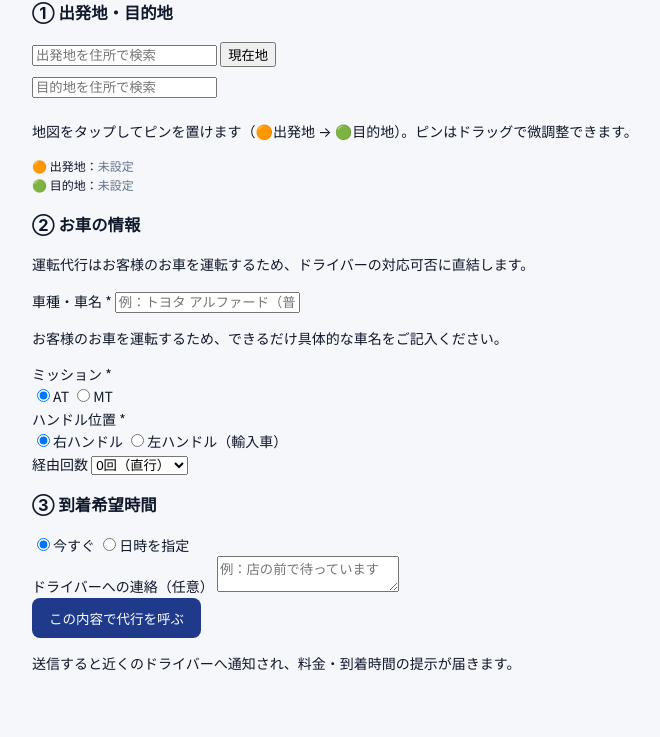
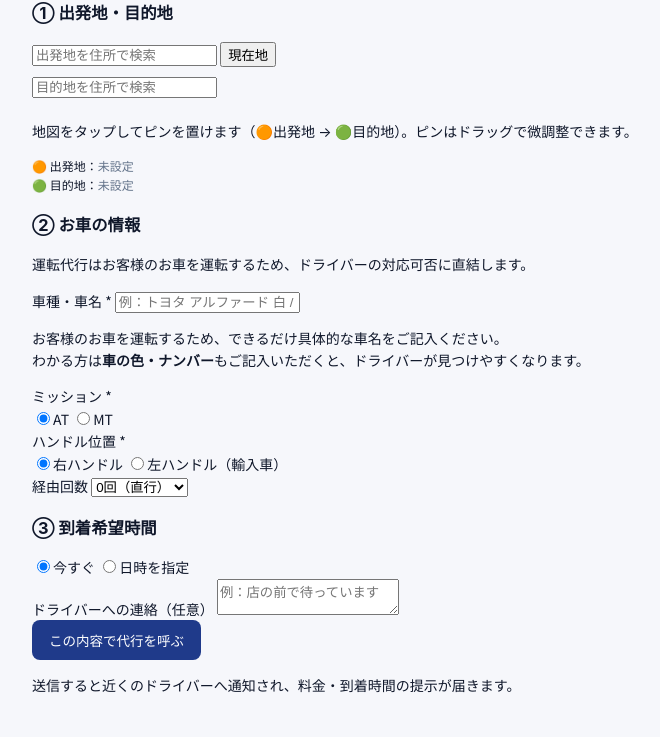
Before and after one commit to dronehonpo-byte/-, a Flask app: template daiko/templates/customer/new_request.html in a window 1280 px wide. Shown: the part 156-893 px from the top of the page, without its empty margins (18-678 px from the left). Run offline with Flask 3, Linux system fonts and the light colour scheme; the template is opened without the code that fills it, so the values that code supplies are empty.

Commit message:
依頼画面の車種・車名の説明文に「車の色・ナンバー」の記入案内を追加
- 説明文に「わかる方は車の色・ナンバーもご記入ください」を追記
- プレースホルダーを色・ナンバー入りの例に更新

Co-Authored-By: Claude Opus 4.8 <noreply@anthropic.com>
Claude-Session: https://claude.ai/code/session_01VVuqWRyhNDK7Zx8P4Ac34D

```diff
--- a/daiko/templates/customer/new_request.html
+++ b/daiko/templates/customer/new_request.html
@@ -29,8 +29,8 @@
     <h3>② お車の情報</h3>
     <p class="hint">運転代行はお客様のお車を運転するため、ドライバーの対応可否に直結します。</p>
     <label>車種・車名 <span class="req">*</span></label>
-    <input type="text" name="car_type" placeholder="例：トヨタ アルファード（普通車）" required>
-    <p class="hint">お客様のお車を運転するため、できるだけ具体的な車名をご記入ください。</p>
+    <input type="text" name="car_type" placeholder="例：トヨタ アルファード 白 / 宇都宮 300 あ 12-34" required>
+    <p class="hint">お客様のお車を運転するため、できるだけ具体的な車名をご記入ください。<br>わかる方は<strong>車の色・ナンバー</strong>もご記入いただくと、ドライバーが見つけやすくなります。</p>
     <label>ミッション <span class="req">*</span></label>
     <div class="seg">
       <label><input type="radio" name="transmission" value="AT" checked><span>AT</span></label>
```
